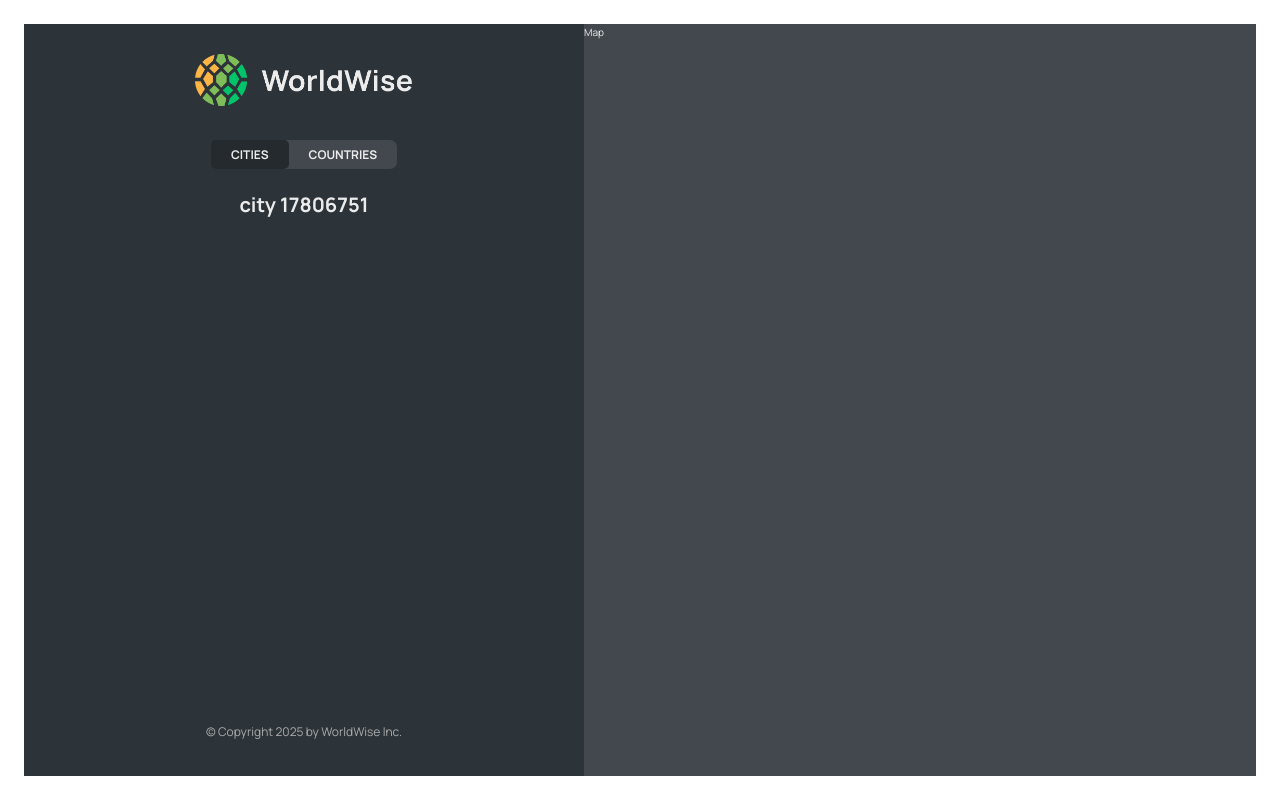
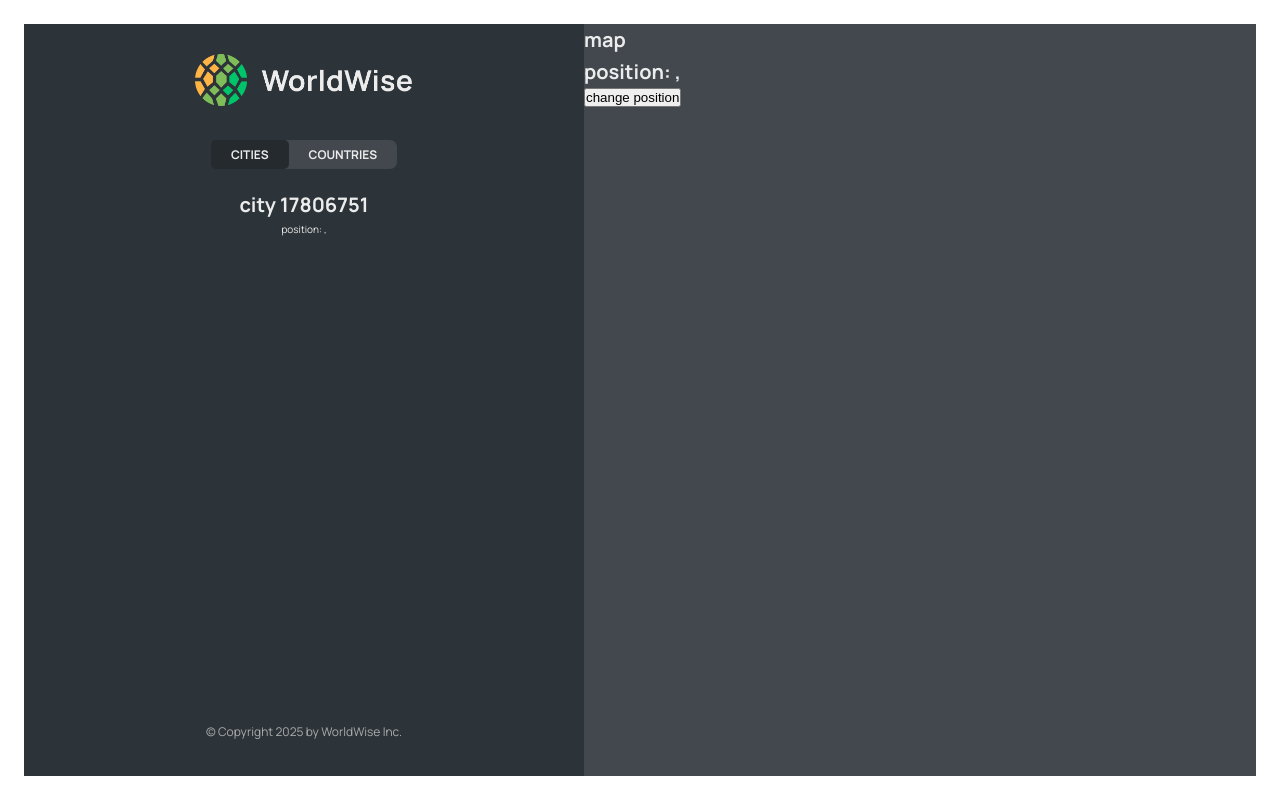
Before and after one commit to SouzaMVictor/worldwise, a React (Vite) app: page /app/cities/17806751 in a window 1280 px wide. Built offline with nearby package versions, Linux system fonts and the light colour scheme; data requests are answered from the project's data file.

Commit message:
enhance City and Map components to utilize URL search parameters for position data

```diff
--- a/src/App.jsx
+++ b/src/App.jsx
@@ -10,6 +10,7 @@
 import CityList from "./Components/CityList";
 import CountryList from "./Components/CountryList";
 import City from "./Components/City";
+import Form from "./Components/Form";
 const BASE_URL = "http://localhost:9000/";
 function App() {
   const [cities, setCities] = useState([]);
@@ -48,7 +49,7 @@
             path="countries"
             element={<CountryList cities={cities} isLoading={isloading} />}
           />
-          <Route path="form" element={<p>Form</p>} />
+          <Route path="form" element={<Form />} />
         </Route>
         <Route path="login" element={<Login />} />
       </Routes>
--- a/src/Components/City.jsx
+++ b/src/Components/City.jsx
@@ -1,4 +1,4 @@
-import { useParams } from "react-router-dom";
+import { useParams, useSearchParams } from "react-router-dom";
 import styles from "./City.module.css";
 
 const formatDate = (date) =>
@@ -11,6 +11,11 @@
 
 function City() {
   const { id } = useParams();
+  const [searchParams, setSearchParams] = useSearchParams();
+
+  const lat = searchParams.get("lat");
+  const lng = searchParams.get("lng");
+  //pega os dados da url. tem que estar escrito exatamente igual
   // TEMP DATA
   const currentCity = {
     cityName: "Lisbon",
@@ -20,7 +25,15 @@
   };
 
   const { cityName, emoji, date, notes } = currentCity;
-  return <h1>city {id}</h1>;
+  return (
+    //com o useSearchParams, conseguimos pegar o staet do url e passar pra ca sem usar state em nenhum lugar do codigo
+    <>
+      <h1>city {id}</h1>
+      <p>
+        position: {lat}, {lng}
+      </p>
+    </>
+  );
   // return (
   //   <div className={styles.city}>
   //     <div className={styles.row}>
--- a/src/Components/CityItem.jsx
+++ b/src/Components/CityItem.jsx
@@ -15,10 +15,14 @@
     year: "numeric",
   }).format(new Date(date));
 function CityItem({ city }) {
-  const { cityName, emoji, date, id } = city;
+  const { cityName, emoji, date, id, position } = city;
+  console.log(position);
   return (
     <li>
-      <Link className={styles.cityItem} to={`${id}`}>
+      <Link
+        className={styles.cityItem}
+        to={`${id}?lat=${position.lat}&lng=${position.lng}`}
+      >
         <span className={styles.emoji}>{flagemojiToPNG(emoji)}</span>
         <h3 className={styles.name}>{cityName}</h3>
         <time className={styles.date}>({formatDate(date)})</time>
--- a/src/Components/Map.jsx
+++ b/src/Components/Map.jsx
@@ -1,6 +1,22 @@
 import styles from "./Map.module.css";
+import { useSearchParams } from "react-router-dom";
 function Map() {
-  return <div className={styles.mapContainer}>Map</div>;
+  const [searchParams, setSearchParams] = useSearchParams();
+
+  const lat = searchParams.get("lat");
+  const lng = searchParams.get("lng");
+  return (
+    <div className={styles.mapContainer}>
+      <h1>map</h1>
+      <h1>
+        position: {lat}, {lng}
+      </h1>
+      <button onClick={() => setSearchParams({ lat: 23, lng: 50 })}>
+        change position
+      </button>
+      {/* mudamos a query usando setsearchparams */}
+    </div>
+  );
 }
-
+//useSearchParams é similar ao useState hook. retorna a array com o state atual e a função que da pra setar. busca o state no url.
 export default Map;
```
